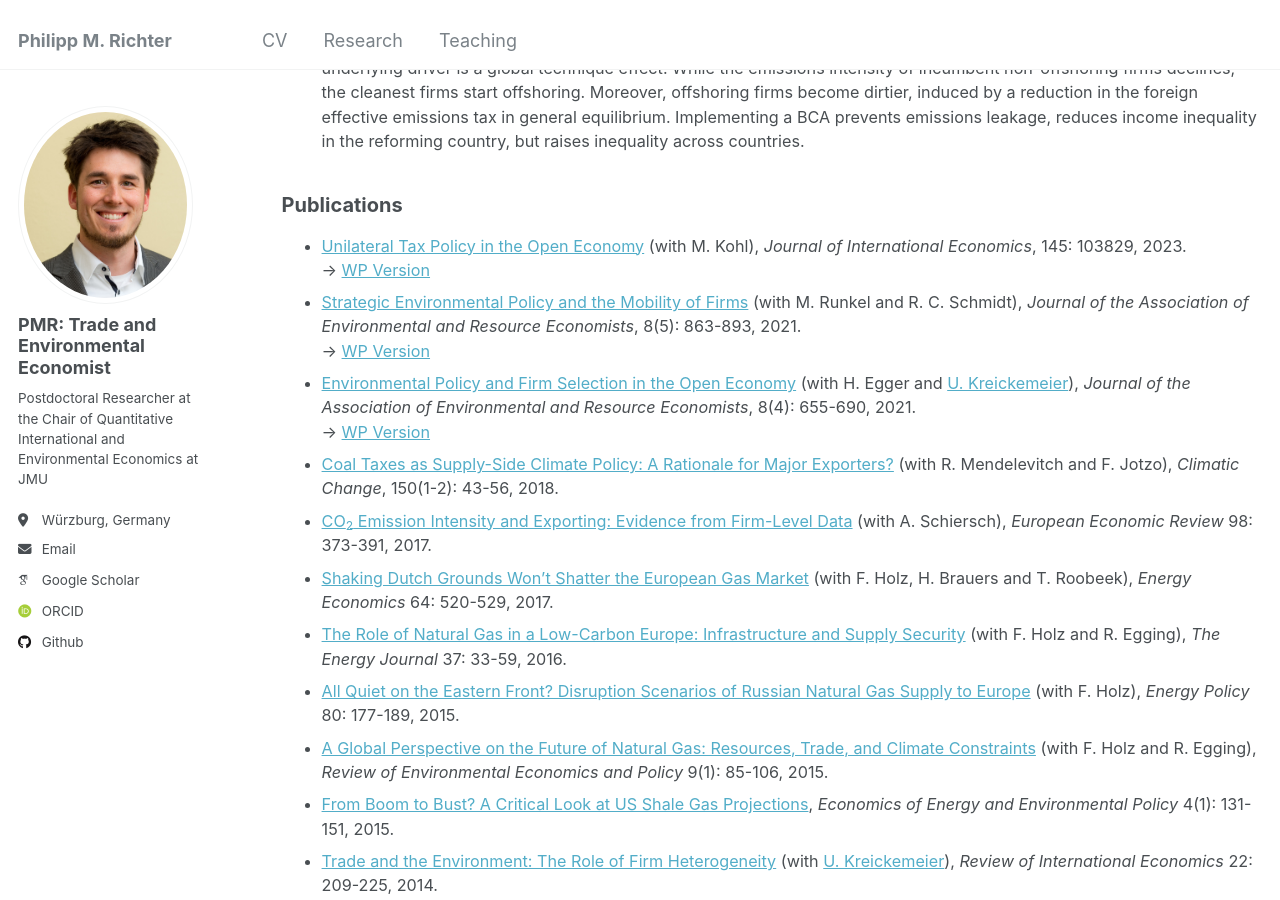
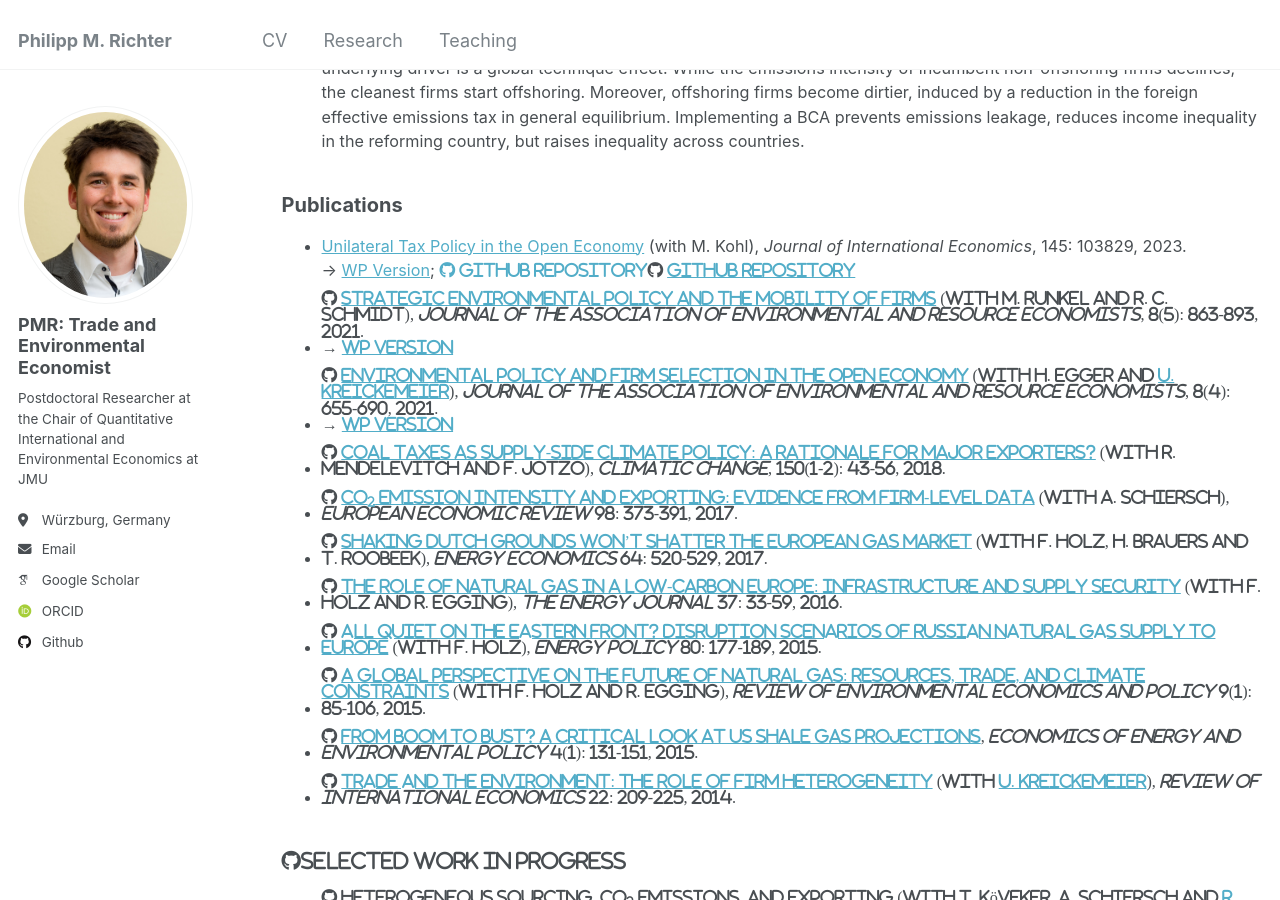
Before and after one commit to PhMRichter/PhMRichter.github.io, a Jekyll site: the page built from _pages/research.html, in a window 1280 px wide and 900 px high, scrolled down 669 px. Built offline with Jekyll 4.4.1, drawn with Linux system fonts in a browser that asks for light colours; some web fonts are replaced.

Commit message:
Update research.html

```diff
--- a/_pages/research.html
+++ b/_pages/research.html
@@ -36,7 +36,8 @@ author_profile: true
     <a href="https://doi.org/10.1016/j.jinteco.2023.103829" target="_blank">
       Unilateral Tax Policy in the Open Economy</a>
       (with M. Kohl), <i>Journal of International Economics</i>, 145: 103829, 2023. <br> →
-    <a href="https://www.cesifo.org/en/publications/2021/working-paper/unilateral-tax-policy-open-economy" target="_blank"> WP Version </a>
+    <a href="https://www.cesifo.org/en/publications/2021/working-paper/unilateral-tax-policy-open-economy" target="_blank"> WP Version</a>; <a href="http://github.com/{{ site.author.github }}"><i class="fab fa-github" aria-hidden="true"> Github repository</a>
+      <a href="https://github.com/PhMRichter/KR_UnilateralTaxPolicy" target="_blank"> Github repository</a>
   </li>
   <li>
     <a href="https://doi.org/10.1086/713562" target="_blank">
```
